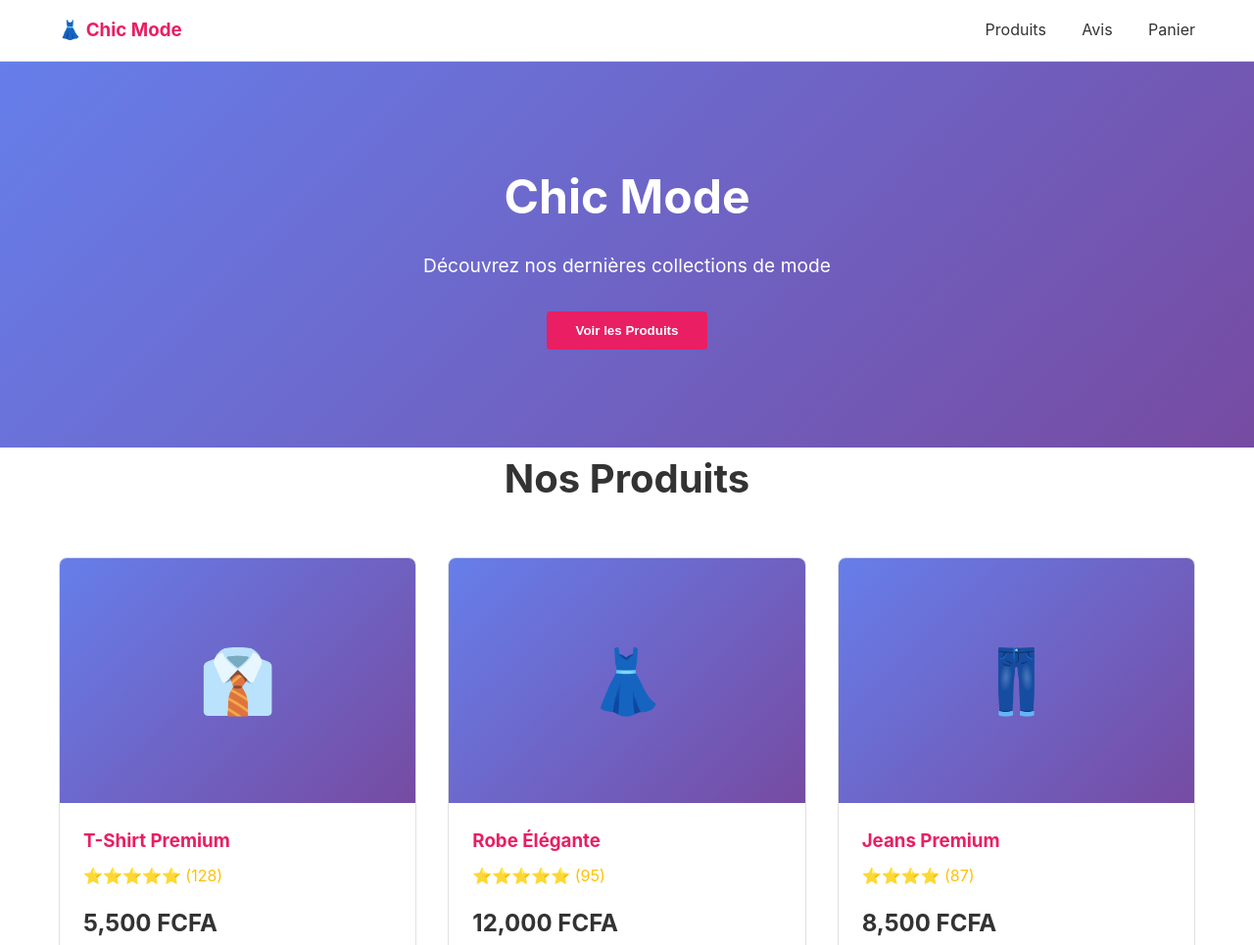
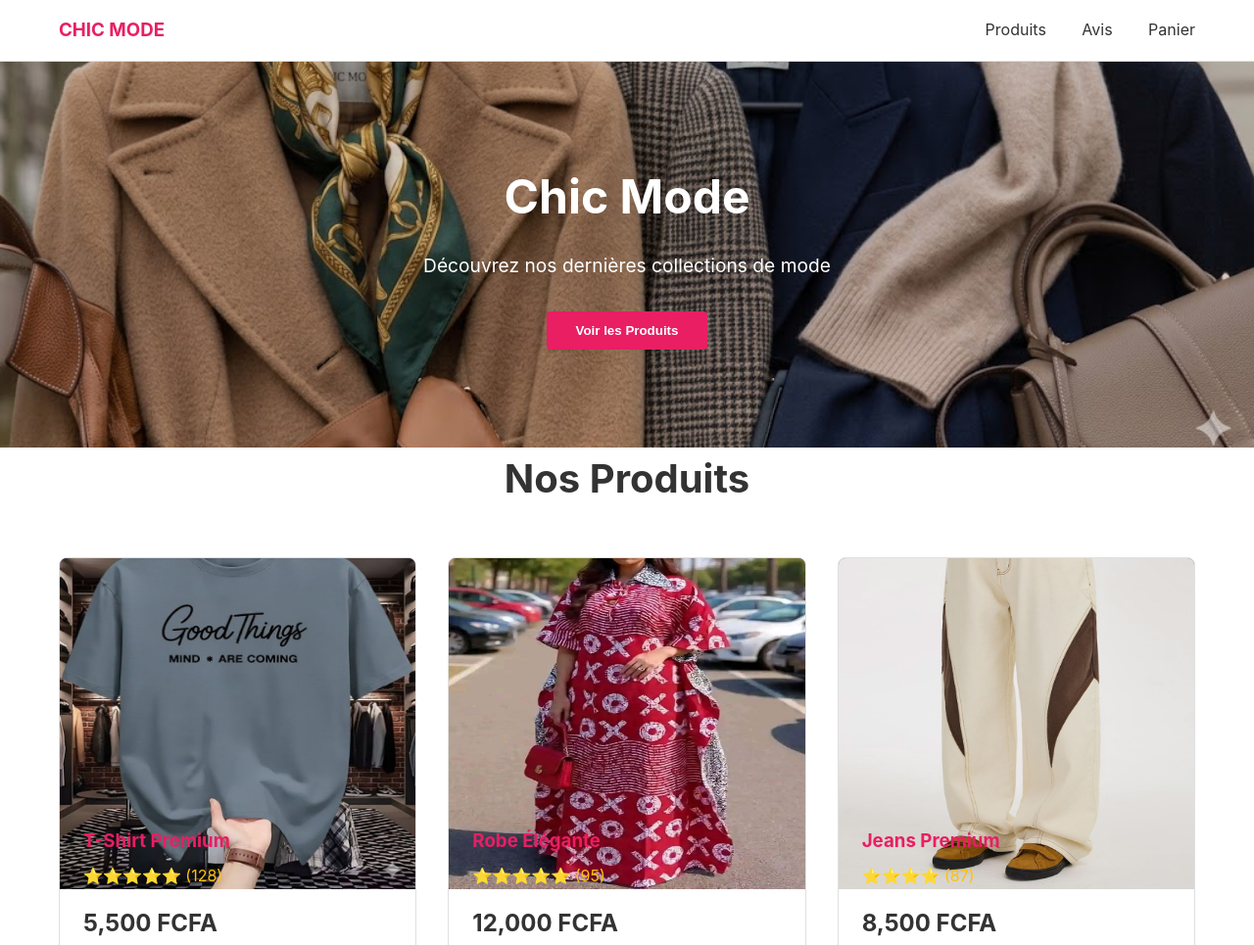
Before and after one commit to blamlawrence-droid/portfolio, a plain HTML site: page projets/ecommerce/index.html in a window 1280 px wide. Shown: the top 965 px of the page at 98% size. Drawn offline with Linux system fonts and the light colour scheme.

Commit message:
Refactor code structure for improved readability and maintainability

```diff
--- a/projets/ecommerce/index.html
+++ b/projets/ecommerce/index.html
@@ -52,7 +52,10 @@
         }
 
         .hero {
-            background: linear-gradient(135deg, #667eea 0%, #764ba2 100%);
+            background-image: url('110.jpeg');
+            background-repeat: no-repeat;
+            background-position: center center;
+            background-size: cover;
             color: white;
             padding: 100px 20px;
             text-align: center;
@@ -231,7 +234,7 @@
 <body>
     <nav>
         <div class="container">
-            <h3>👗 Chic Mode</h3>
+            <h3>CHIC MODE</h3>
             <div>
                 <a href="#produits">Produits</a>
                 <a href="#avis">Avis</a>
@@ -250,7 +253,7 @@
         <h2>Nos Produits</h2>
         <div class="products-grid">
             <div class="product-card">
-                <div class="product-image">👔</div>
+                <div class="product-image"><img src="111.jpg" alt="T-Shirt Premium" width="100%" height="170%"></div>
                 <div class="product-info">
                     <h3>T-Shirt Premium</h3>
                     <div class="product-rating">⭐⭐⭐⭐⭐ (128)</div>
@@ -260,7 +263,7 @@
             </div>
 
             <div class="product-card">
-                <div class="product-image">👗</div>
+                <div class="product-image"><img src="112.jpg" alt="Robe Élégante" width="100%" height="170%"></div>
                 <div class="product-info">
                     <h3>Robe Élégante</h3>
                     <div class="product-rating">⭐⭐⭐⭐⭐ (95)</div>
@@ -270,7 +273,7 @@
             </div>
 
             <div class="product-card">
-                <div class="product-image">👖</div>
+                <div class="product-image"><img src="113.jpg" alt="Jeans Premium" width="100%" height="170% "></div>
                 <div class="product-info">
                     <h3>Jeans Premium</h3>
                     <div class="product-rating">⭐⭐⭐⭐ (87)</div>
@@ -280,7 +283,7 @@
             </div>
 
             <div class="product-card">
-                <div class="product-image">👔</div>
+                <div class="product-image"><img src="114.jpg" alt="Blazer Formel" width="100%" height="170%"></div>
                 <div class="product-info">
                     <h3>Blazer Formel</h3>
                     <div class="product-rating">⭐⭐⭐⭐⭐ (156)</div>
```
Also changed, not shown: projets/ecommerce/110.jpeg (added), projets/ecommerce/111.jpg (added), projets/ecommerce/112.jpg (added), projets/ecommerce/113.jpg (added), projets/ecommerce/114.jpg (added), 1 other file.
